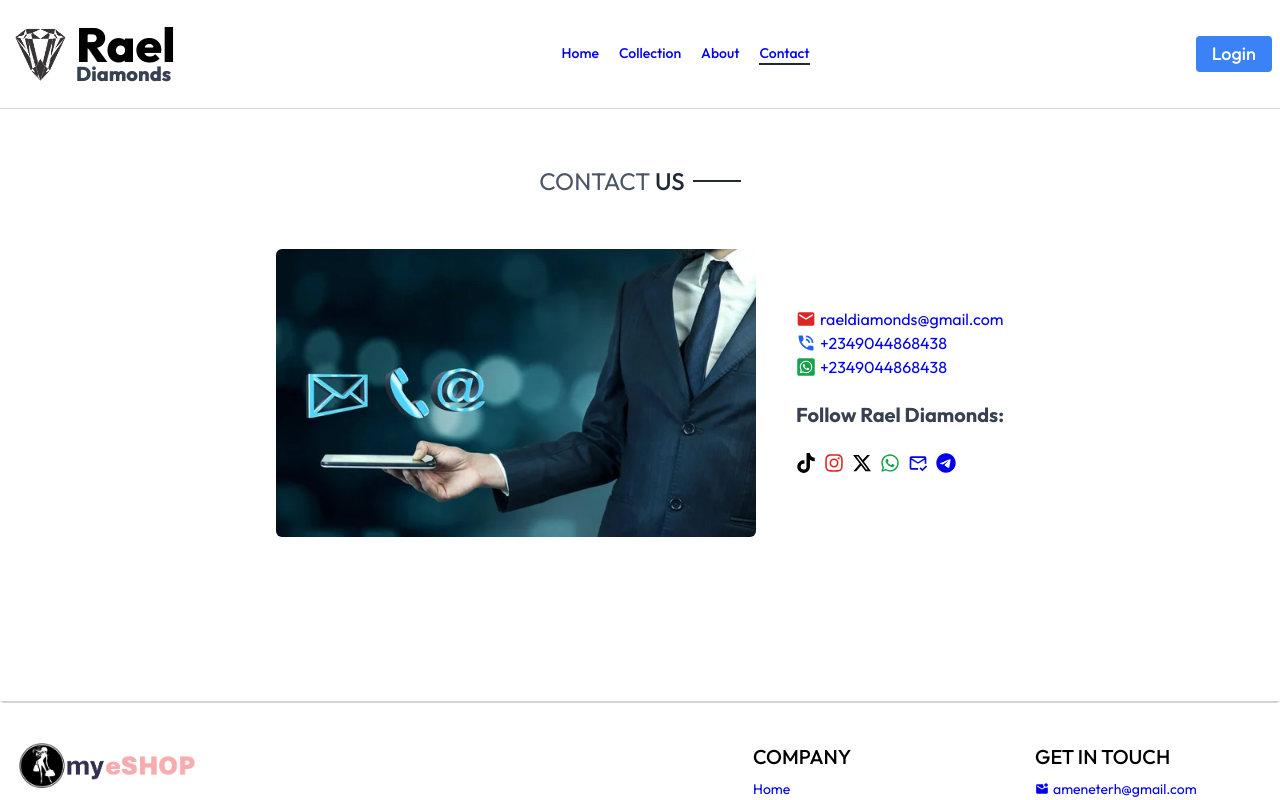
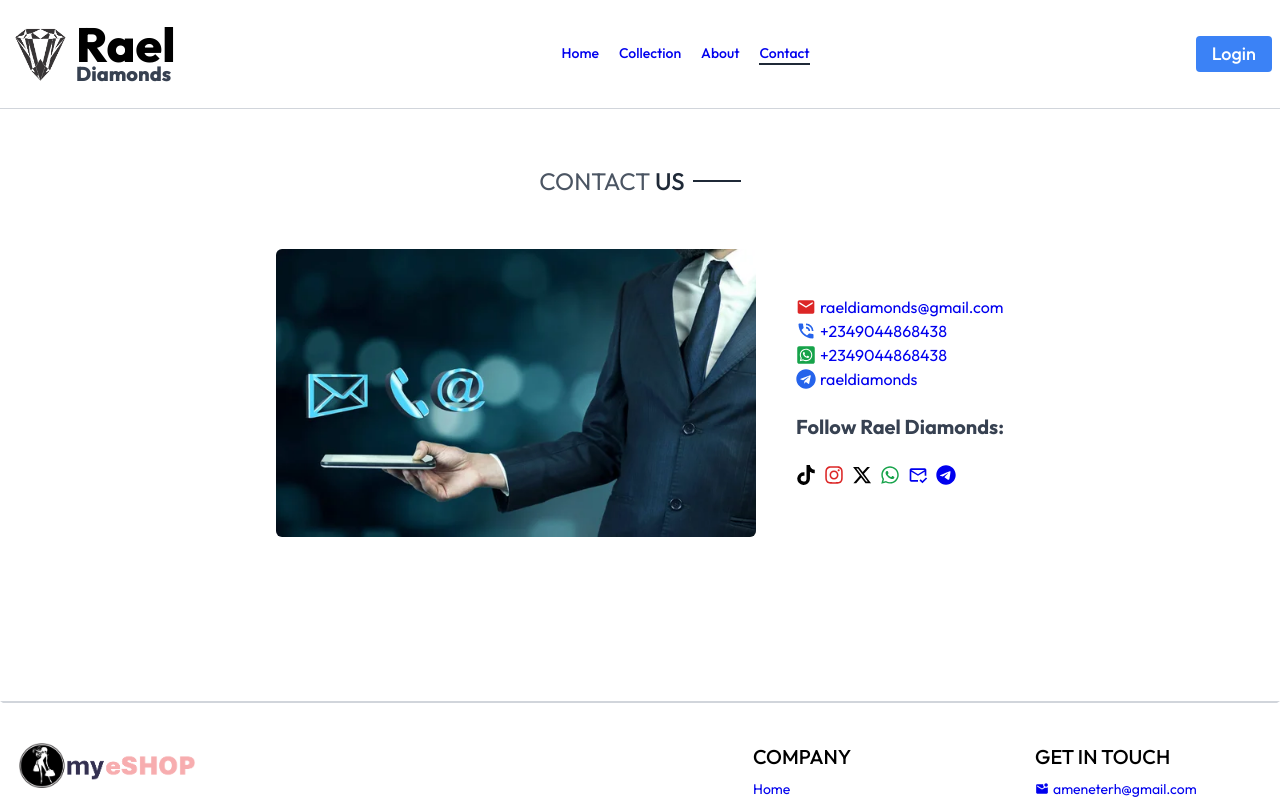
Before and after one commit to Ameneterh/raeldiamonds, a React (Vite) app in the folder frontend/: page /contact in a window 1280 px wide. Shown: the top 800 px of the page. Built offline with nearby package versions, Linux system fonts and the light colour scheme.

Commit message:
added telegram to contactpage

```diff
--- a/frontend/src/Pages/ContactPage.jsx
+++ b/frontend/src/Pages/ContactPage.jsx
@@ -64,7 +64,7 @@
                   {company_info.whatsapp_number}
                 </Link>
               </span>
-              {/* <span className="flex items-center gap-1">
+              <span className="flex items-center gap-1">
                 <FaTelegram className="text-blue-600" size={20} />
                 <Link
                   to={`https://t.me/${company_info.socials[5].name}`}
@@ -72,7 +72,7 @@
                 >
                   {company_info.socials[5].name}
                 </Link>
-              </span> */}
+              </span>
             </p>
 
             {/* follow buttons */}
```
